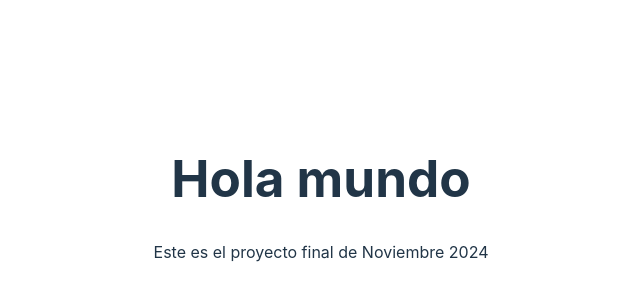
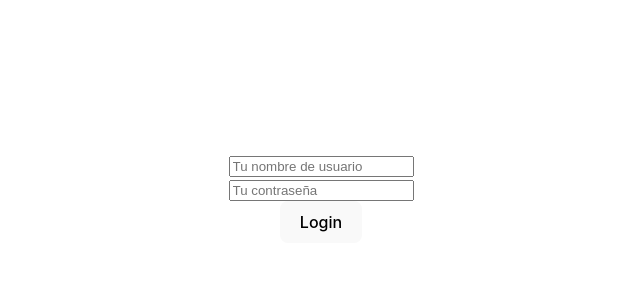
Before and after one commit to gorkavillara/react-19-noviembre-2024-proyecto-final, a React (Vite) app: page / in a window 1280 px wide. Shown: the part 202-502 px from the top of the page, without its empty margins (319-959 px from the left). Built offline with nearby package versions, Linux system fonts and the light colour scheme.

Commit message:
Sesión 02 - Login

```diff
--- a/src/App.tsx
+++ b/src/App.tsx
@@ -1,10 +1,10 @@
 import "./App.css"
+import Login from "./pages/Login"
 
 function App() {
   return (
     <>
-      <h1>Hola mundo</h1>
-      <p>Este es el proyecto final de Noviembre 2024</p>
+      <Login />
     </>
   )
 }
--- /dev/null
+++ b/src/pages/Login.tsx
@@ -0,0 +1,54 @@
+import { useState, useRef } from "react"
+
+interface LoginForm {
+  username: string
+  password: string
+}
+
+const Login = () => {
+  const [isLoggedIn, setIsLoggedIn] = useState(false)
+  const [formData, setFormData] = useState<LoginForm>({
+    username: "",
+    password: "",
+  })
+  const handleSubmit = (event: React.FormEvent) => {
+    event.preventDefault()
+    if (!usernameRef.current || !passwordRef.current) return
+
+    setFormData({
+      username: usernameRef.current.value,
+      password: passwordRef.current.value,
+    })
+    // Comprobación de credenciales
+    setIsLoggedIn(true)
+  }
+  const usernameRef = useRef<HTMLInputElement>(null)
+  const passwordRef = useRef<HTMLInputElement>(null)
+  return (
+    <div>
+      {isLoggedIn ? (
+        <>Ya estás logueado!</>
+      ) : (
+        <form onSubmit={handleSubmit}>
+          <input
+            ref={usernameRef}
+            type="email"
+            placeholder="Tu nombre de usuario"
+            min={3}
+            max={20}
+          />
+          <br />
+          <input
+            ref={passwordRef}
+            type="password"
+            placeholder="Tu contraseña"
+          />
+          <br />
+          <button type="submit">Login</button>
+        </form>
+      )}
+    </div>
+  )
+}
+
+export default Login
```
